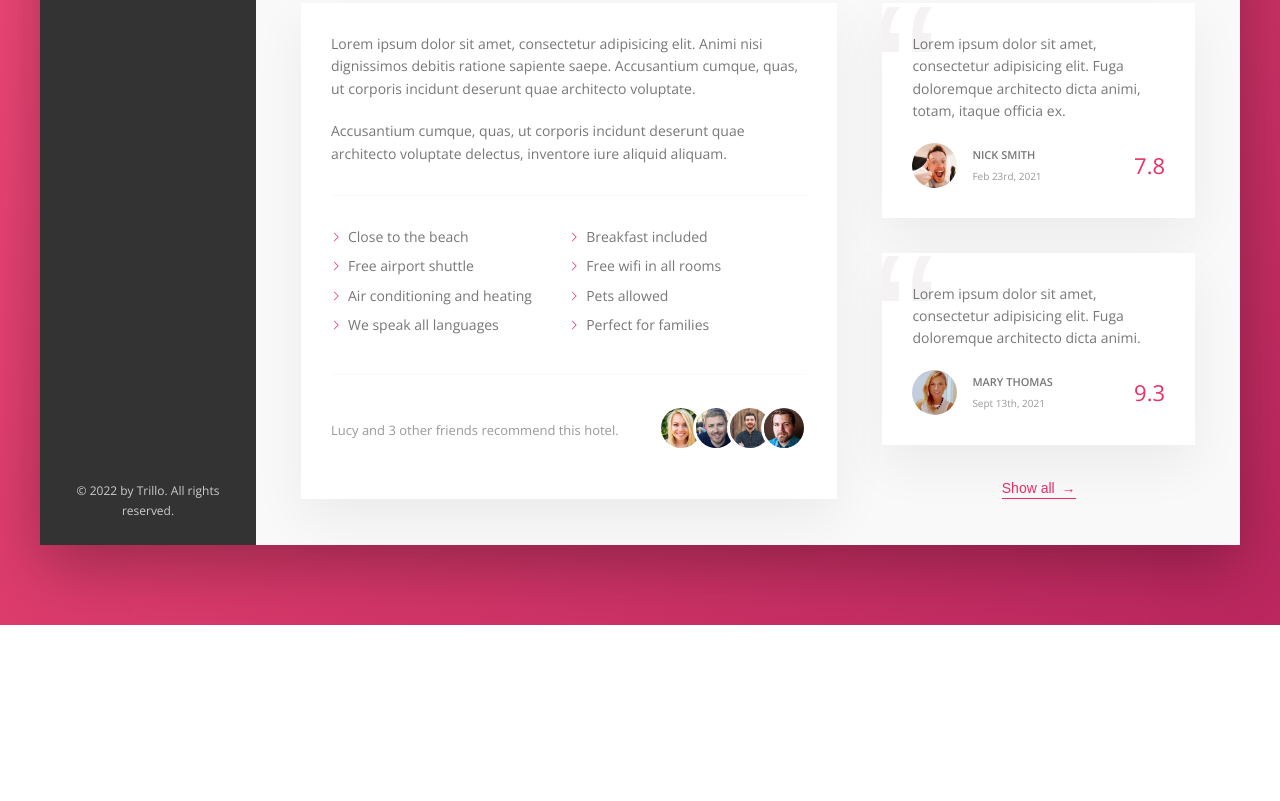
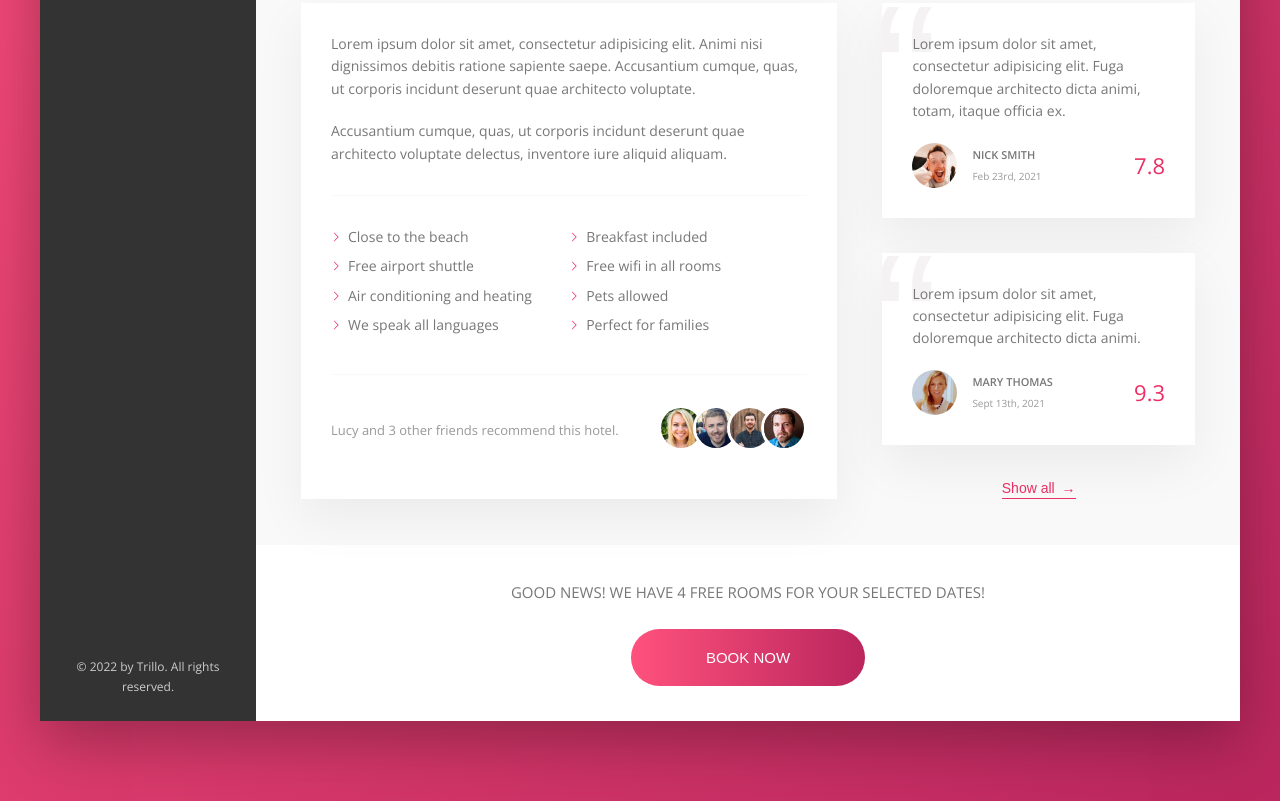
Before and after one commit to yabandzhiev/trillo, a website: page index.html in a window 1280 px wide. Shown: the part 644-1445 px from the top of the page. Before the commit the page ends 1269 px from the top, so only its background shows below. Drawn offline with nearby package versions, Linux system fonts and the light colour scheme.

Commit message:
finish CTA

```diff
--- a/index.html
+++ b/index.html
@@ -192,6 +192,14 @@
 
               <button class="btn-inline">Show all <span>&rarr;</span></button>
             </div>
+
+          </div>
+          <div class="cta">
+            <h2 class="cta__book-now">Good news! We have 4 free rooms for your selected dates!</h2>
+            <button class="btn">
+              <span class="btn__visible">Book now</span>
+              <span class="btn__invisible">Only 4 rooms left</span>
+            </button>
           </div>
         </main>
       </div>
--- a/sass/_components.scss
+++ b/sass/_components.scss
@@ -419,3 +419,70 @@
     z-index: 1;
   }
 }
+
+////////////////////////////////////
+/// CALL TO ACTION
+.cta {
+  padding: 3.5rem 0;
+  text-align: center;
+
+  &__book-now {
+    font-size: 1.5rem;
+    font-weight: 300;
+    text-transform: uppercase;
+    margin-bottom: 2.5rem;
+  }
+}
+
+.btn {
+  font-size: 1.5rem;
+  font-weight: 300;
+  text-transform: uppercase;
+  border-radius: 100px;
+  border: none;
+  background-image: linear-gradient(
+    to right,
+    var(--color-primary-light),
+    var(--color-primary-dark)
+  );
+  color: #fff;
+  position: relative;
+  overflow: hidden;
+  cursor: pointer;
+
+  & > * {
+    display: inline-block;
+    height: 100%;
+    width: 100%;
+    transition: all 0.2s;
+  }
+
+  &__visible {
+    padding: 2rem 7.5rem;
+  }
+  &__invisible {
+    position: absolute;
+    padding: 2rem 0;
+    left: 0;
+    top: -100%;
+  }
+
+  &:hover {
+    background-image: linear-gradient(
+      to left,
+      var(--color-primary-light),
+      var(--color-primary-dark)
+    );
+  }
+  &:hover &__visible {
+    transform: translateY(100%);
+  }
+  &:hover &__invisible {
+    top: 0;
+  }
+
+  &:focus {
+    outline: none;
+    animation: pulsate 1s infinite;
+  }
+}
```
Also changed, not shown: css/style.css, 1 other file.
